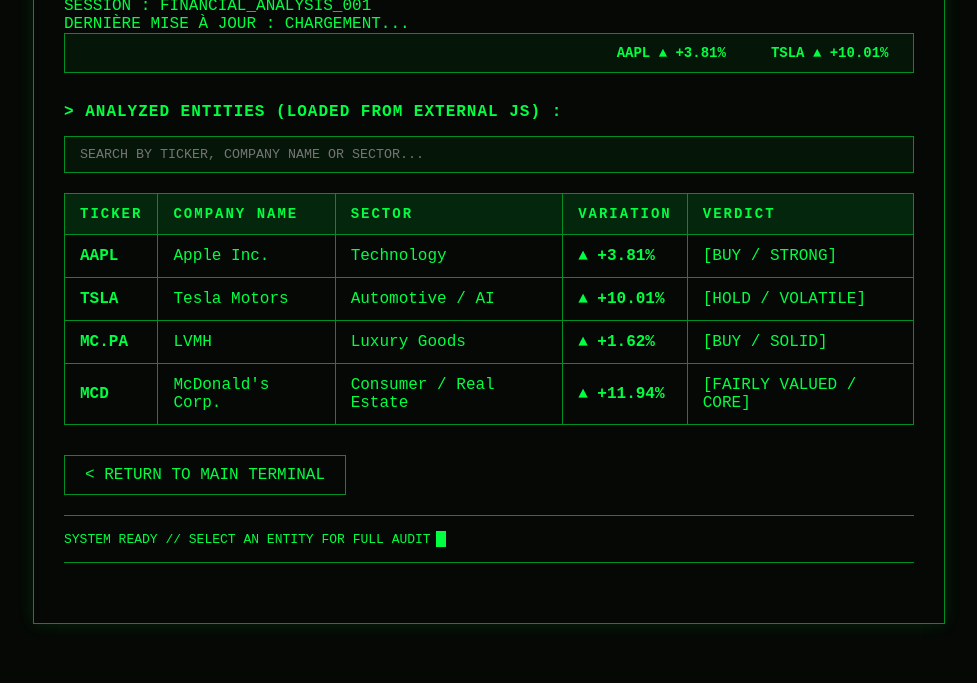
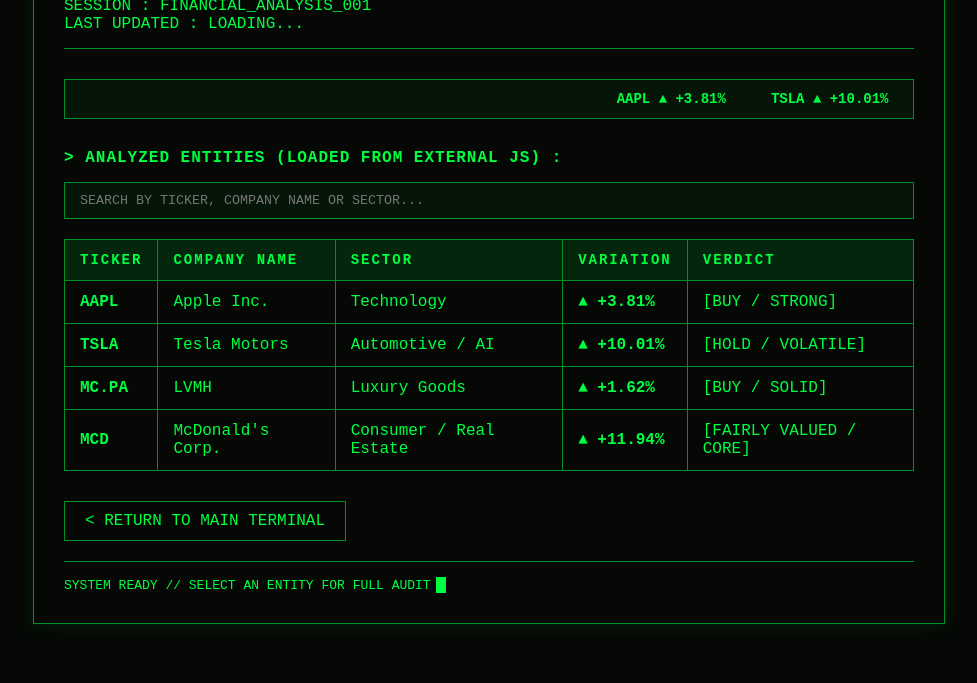
Before and after one commit to n1ghtway/NP-Finance-Project-, a plain HTML site: page financial-analysis.html in a window 1280 px wide. Shown: the part 117-800 px from the top of the page, without its empty margins (151-1128 px from the left). Drawn offline with Linux system fonts and the light colour scheme.

Commit message:
Update financial-analysis.html

```diff
--- a/financial-analysis.html
+++ b/financial-analysis.html
@@ -61,7 +61,7 @@
             <div class="title">FINANCIAL SYSTEM TERMINAL</div>
             <div>NETWORK ACCESS : ESTABLISHED</div>
             <div>SESSION : FINANCIAL_ANALYSIS_001</div>
-            <div>DERNIÈRE MISE À JOUR : <span id="update-date">CHARGEMENT...</span>
+            <div>LAST UPDATED : <span id="update-date">LOADING...</span></div>
         </div>
 
         <!-- Ticker -->
```
